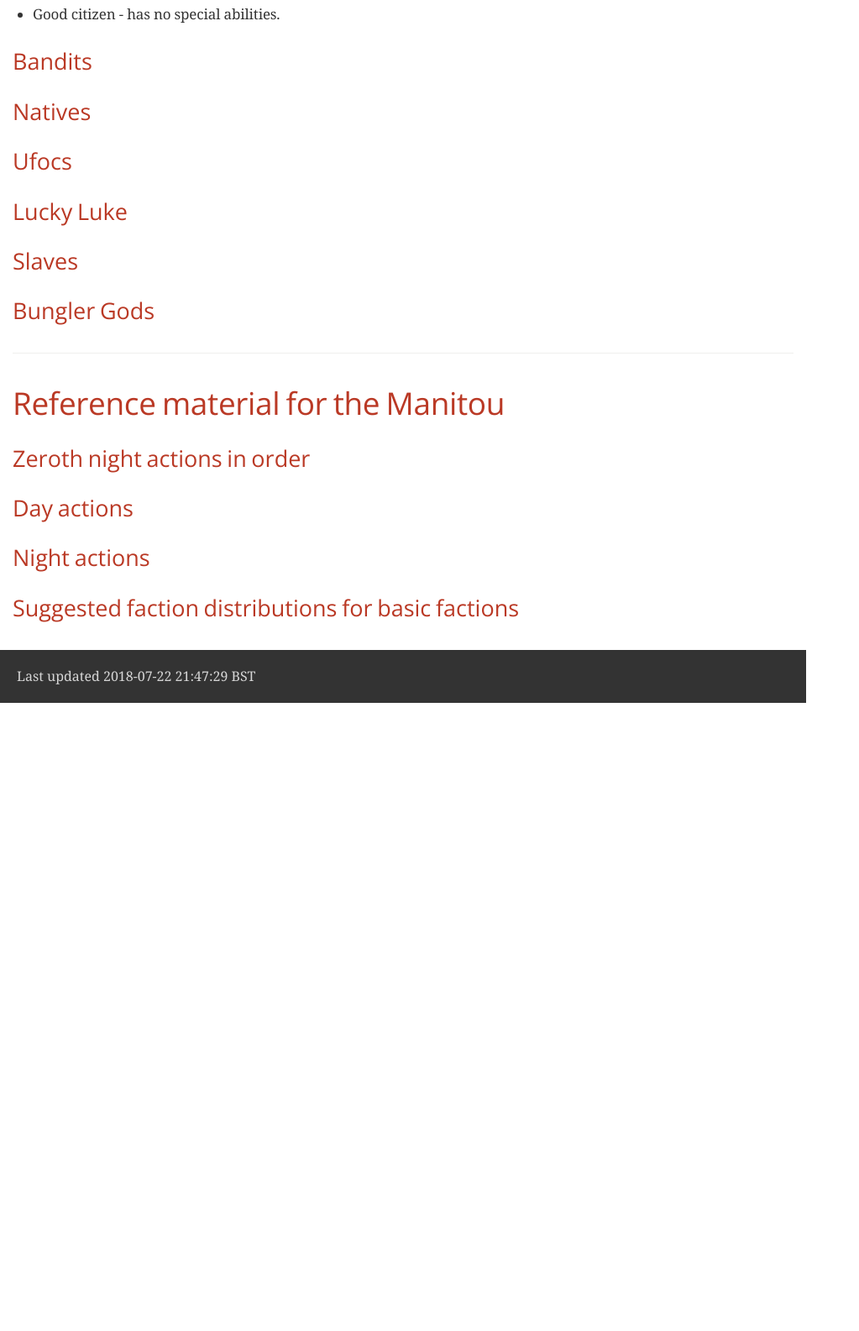
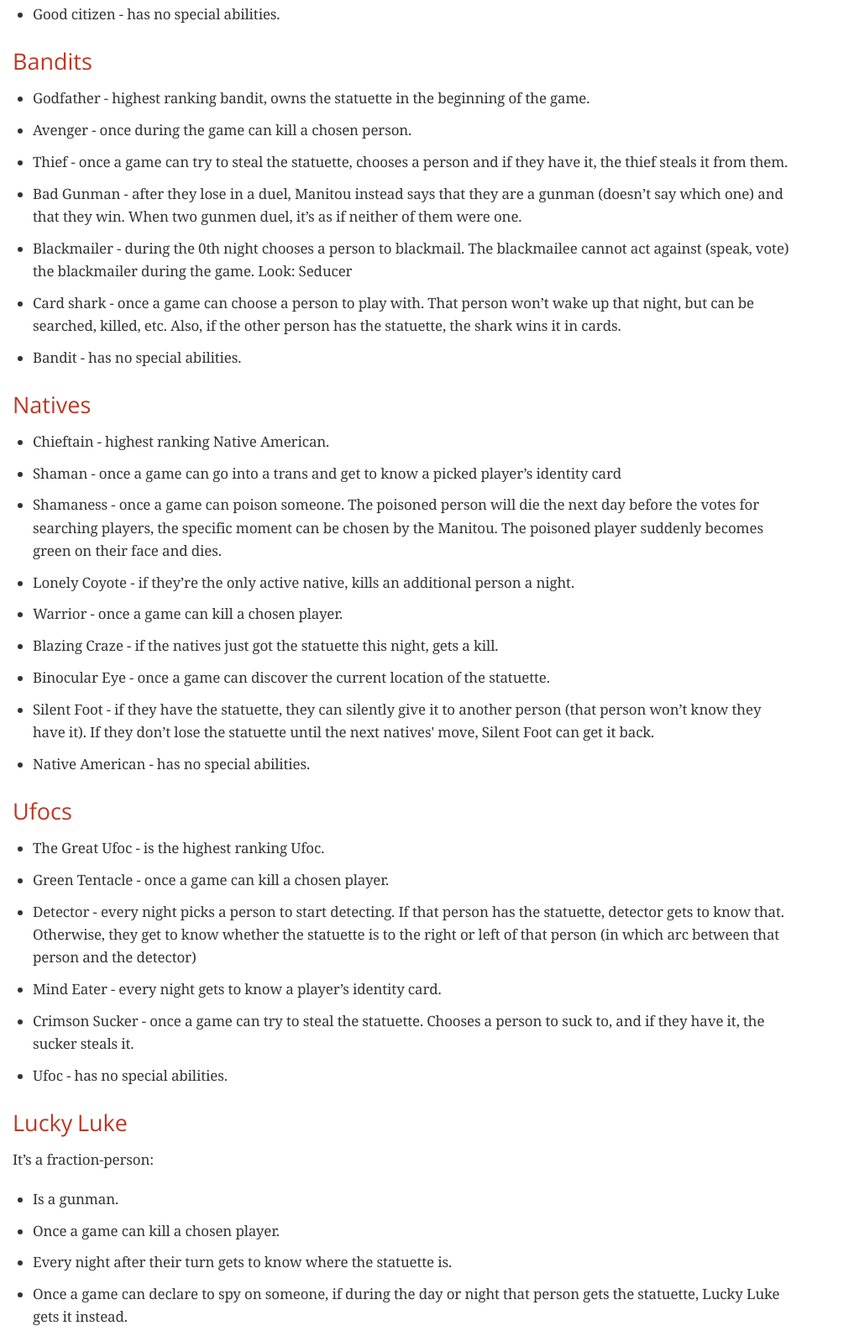
Before and after one commit to eigenraven/the-book-of-cthulhu, a plain HTML site: page index.html in a window 1280 px wide. Shown: the part 6278-7863 px from the top of the page at 84% size, without its empty margins (0-1023 px from the left). Before the commit the page ends 7115 px from the top, so only its background shows below. Drawn offline with nearby package versions, Linux system fonts and the light colour scheme; a web font is replaced by a local one.

Commit message:
Rest of fraction members

```diff
--- a/index.html
+++ b/index.html
@@ -855,26 +855,178 @@
 </div>
 <div class="sect2">
 <h3 id="_bandits_2">Bandits</h3>
-
+<div class="ulist">
+<ul>
+<li>
+<p>Godfather - highest ranking bandit, owns the statuette in the beginning
+of the game.</p>
+</li>
+<li>
+<p>Avenger - once during the game can kill a chosen person.</p>
+</li>
+<li>
+<p>Thief - once a game can try to steal the statuette, chooses a person
+and if they have it, the thief steals it from them.</p>
+</li>
+<li>
+<p>Bad Gunman - after they lose in a duel, Manitou instead says that
+they are a gunman (doesn&#8217;t say which one) and that they win.
+When two gunmen duel, it&#8217;s as if neither of them were one.</p>
+</li>
+<li>
+<p>Blackmailer - during the 0th night chooses a person to blackmail.
+The blackmailee cannot act against (speak, vote) the blackmailer
+during the game. Look: Seducer</p>
+</li>
+<li>
+<p>Card shark - once a game can choose a person to play with.
+That person won&#8217;t wake up that night, but can be searched, killed, etc.
+Also, if the other person has the statuette, the shark wins it in cards.</p>
+</li>
+<li>
+<p>Bandit - has no special abilities.</p>
+</li>
+</ul>
+</div>
 </div>
 <div class="sect2">
 <h3 id="_natives_2">Natives</h3>
-
+<div class="ulist">
+<ul>
+<li>
+<p>Chieftain - highest ranking Native American.</p>
+</li>
+<li>
+<p>Shaman - once a game can go into a trans and get to know a picked
+player&#8217;s identity card</p>
+</li>
+<li>
+<p>Shamaness - once a game can poison someone. The poisoned person
+will die the next day before the votes for searching players,
+the specific moment can be chosen by the Manitou. The poisoned player
+suddenly becomes green on their face and dies.</p>
+</li>
+<li>
+<p>Lonely Coyote - if they&#8217;re the only active native, kills an additional
+person a night.</p>
+</li>
+<li>
+<p>Warrior - once a game can kill a chosen player.</p>
+</li>
+<li>
+<p>Blazing Craze - if the natives just got the statuette this night, gets
+a kill.</p>
+</li>
+<li>
+<p>Binocular Eye - once a game can discover the current location of the
+statuette.</p>
+</li>
+<li>
+<p>Silent Foot - if they have the statuette, they can silently give
+it to another person (that person won&#8217;t know they have it).
+If they don&#8217;t lose the statuette until the next natives' move, Silent
+Foot can get it back.</p>
+</li>
+<li>
+<p>Native American - has no special abilities.</p>
+</li>
+</ul>
+</div>
 </div>
 <div class="sect2">
 <h3 id="_ufocs_2">Ufocs</h3>
-
+<div class="ulist">
+<ul>
+<li>
+<p>The Great Ufoc - is the highest ranking Ufoc.</p>
+</li>
+<li>
+<p>Green Tentacle - once a game can kill a chosen player.</p>
+</li>
+<li>
+<p>Detector - every night picks a person to start detecting.
+If that person has the statuette, detector gets to know that.
+Otherwise, they get to know whether the statuette is to the right or left
+of that person (in which arc between that person and the detector)</p>
+</li>
+<li>
+<p>Mind Eater - every night gets to know a player&#8217;s identity card.</p>
+</li>
+<li>
+<p>Crimson Sucker - once a game can try to steal the statuette.
+Chooses a person to suck to, and if they have it, the sucker steals it.</p>
+</li>
+<li>
+<p>Ufoc - has no special abilities.</p>
+</li>
+</ul>
+</div>
 </div>
 <div class="sect2">
 <h3 id="_lucky_luke_2">Lucky Luke</h3>
-
+<div class="paragraph">
+<p>It&#8217;s a fraction-person:</p>
+</div>
+<div class="ulist">
+<ul>
+<li>
+<p>Is a gunman.</p>
+</li>
+<li>
+<p>Once a game can kill a chosen player.</p>
+</li>
+<li>
+<p>Every night after their turn gets to know where the statuette is.</p>
+</li>
+<li>
+<p>Once a game can declare to spy on someone, if during the day or night
+that person gets the statuette, Lucky Luke gets it instead.</p>
+</li>
+</ul>
+</div>
 </div>
 <div class="sect2">
 <h3 id="_slaves_2">Slaves</h3>
-
+<div class="ulist">
+<ul>
+<li>
+<p>Kali - every night chooses their master and gets to know their card.
+Can also try to steal the statuette from their master twice a game.</p>
+</li>
+<li>
+<p>Cleaner - every night cleans in RoundUp(LivingPlayers/10)+1 houses,
+chooses at most that many players and gets to know if any of them
+have the statuette (doesn&#8217;t get to know who specifically).</p>
+</li>
+</ul>
+</div>
 </div>
 <div class="sect2">
 <h3 id="_bungler_gods_2">Bungler Gods</h3>
+<div class="ulist">
+<ul>
+<li>
+<p>Cashabara - The God of the Useless Proofs and Statements - every
+night tries to possess someone. Succeeds with 75% probability.
+The possessed person doesn&#8217;t know about that, but if they get
+the statuette that night - Cashabara gets it instead.</p>
+</li>
+<li>
+<p>Banner - The Goddess of Enforcing Financial Scams, Bureaucracy
+and Making Life Harder - every night picks a person and that person wakes
+up. They can cooperate - Banner gets to know their card and whether they
+or one of the two neighbours have the statuette. If they don&#8217;t cooperate,
+they die.</p>
+</li>
+<li>
+<p>The one whose name no one remembers - Doesn&#8217;t rembember what he&#8217;s the
+god of, some say he&#8217;s the god of sclerosis - once a game can do
+an additional shot (also with 75% probability of success). When they have
+the statuette, they can gift it to a chosen person, Manitou tells that
+person and announces which fraction they were in.</p>
+</li>
+</ul>
+</div>
 <div style="page-break-after: always;"></div>
 </div>
 </div>
@@ -903,7 +1055,7 @@
 </div>
 <div id="footer">
 <div id="footer-text">
-Last updated 2018-07-22 21:47:29 BST
+Last updated 2018-07-22 22:21:55 BST
 </div>
 </div>
 </body>
```
Also changed, not shown: 1 other file.
